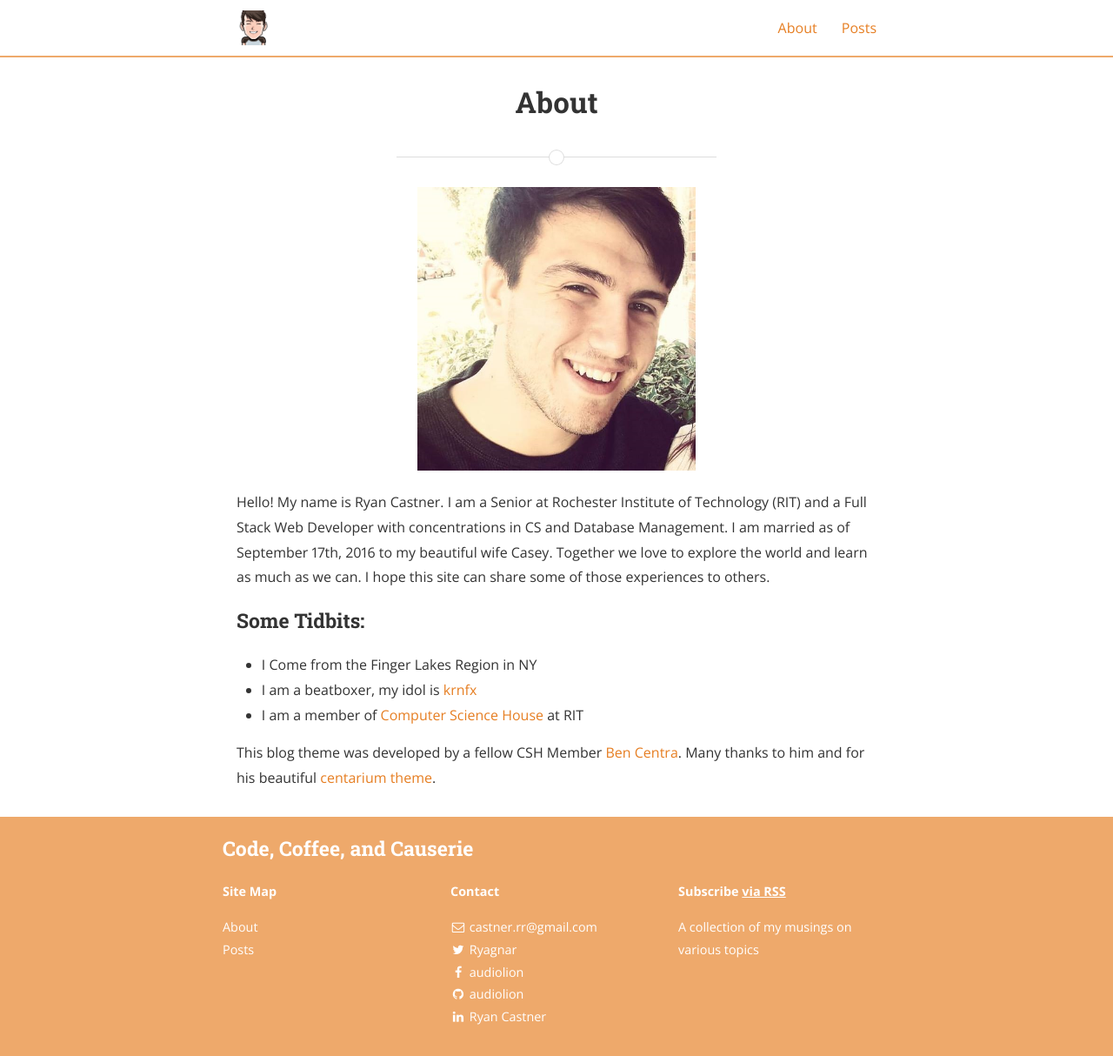
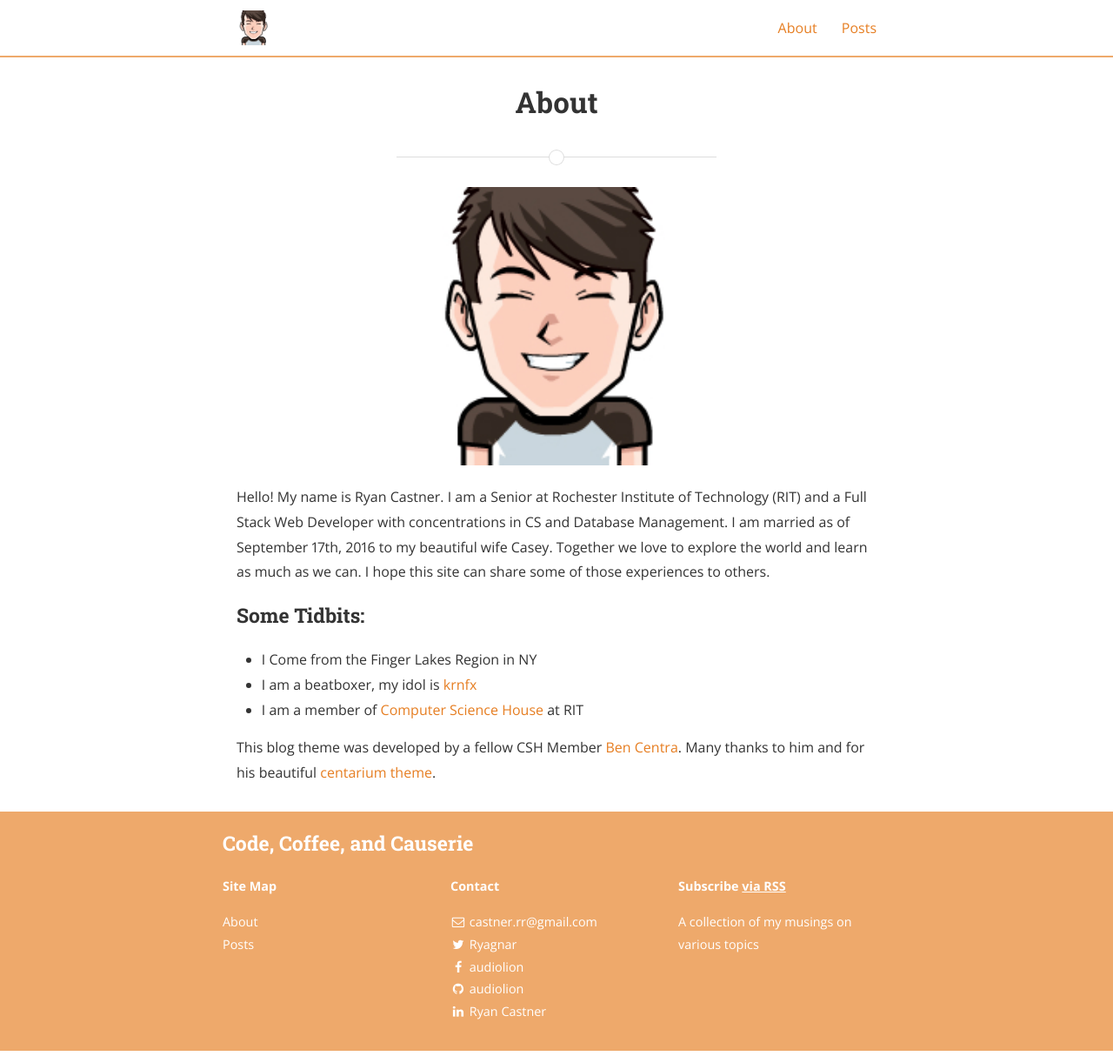
Before and after one commit to audiolion/audiolion.github.io, a Jekyll site: the page built from about.md, in a window 1280 px wide. Shown: the whole page at 87% size. Built offline with Jekyll 4.4.1, drawn with Linux system fonts in a browser that asks for light colours; nearby versions of some CDN libraries; a style sheet for code colours, icons or effects is not loaded.

Commit message:
Updated about page to use chiibi

```diff
--- a/about.md
+++ b/about.md
@@ -4,7 +4,7 @@ title: About
 permalink: /about/
 ---
 
-<img src="{{ site.baseurl }}/assets/ryanimage.jpg" title="Profile Picture" class="profile">
+<img src="{{ site.baseurl }}/assets/ryan-mangatar.png" title="Profile Picture" class="profile">
 
 Hello! My name is Ryan Castner. I am a Senior at Rochester Institute of Technology (RIT) and a Full Stack Web Developer with concentrations in CS and Database Management. I am married as of September 17th, 2016 to my beautiful wife Casey. Together we love to explore the world and learn as much as we can. I hope this site can share some of those experiences to others.
 
```
